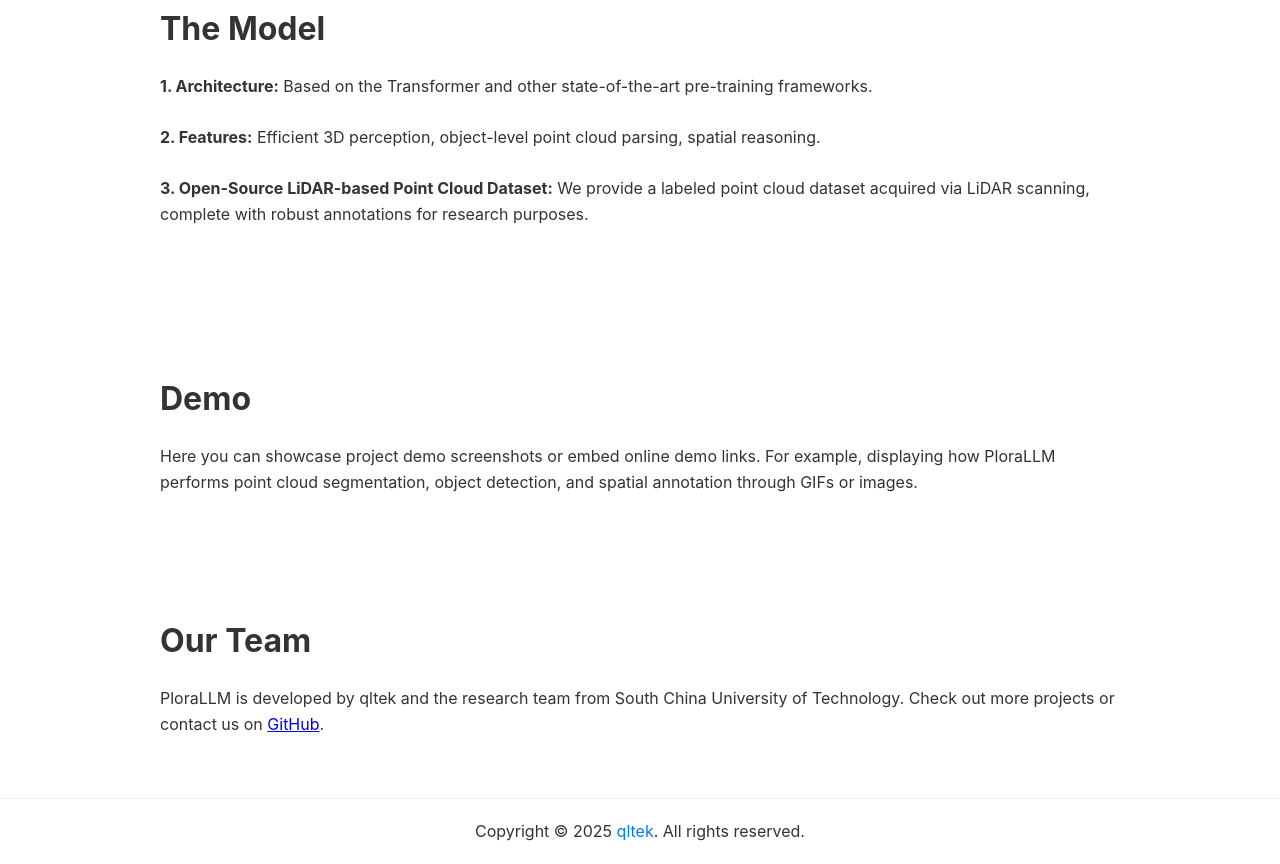
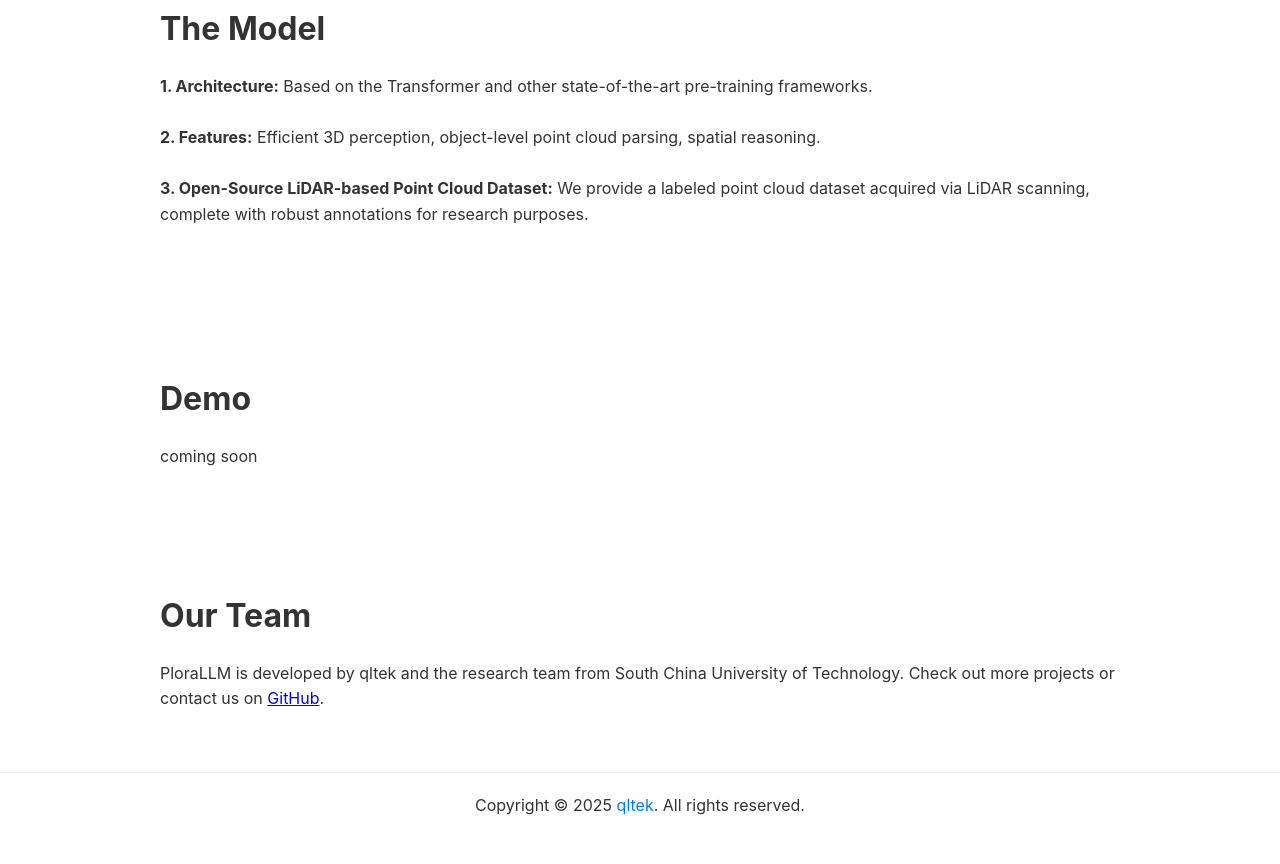
Before and after one commit to qltek/PloraLLM, a plain HTML site: page index.html in a window 1280 px wide. Shown: the part 679-1543 px from the top of the page. After the commit the page ends 1518 px from the top, so only its background shows below. Drawn offline with Linux system fonts and the light colour scheme.

Commit message:
Update index.html

```diff
--- a/index.html
+++ b/index.html
@@ -63,8 +63,7 @@
     <div class="container">
       <h2>Demo</h2>
       <p>
-        Here you can showcase project demo screenshots or embed online demo links.
-        For example, displaying how PloraLLM performs point cloud segmentation, object detection, and spatial annotation through GIFs or images.
+coming soon
       </p>
     </div>
   </section>
```
